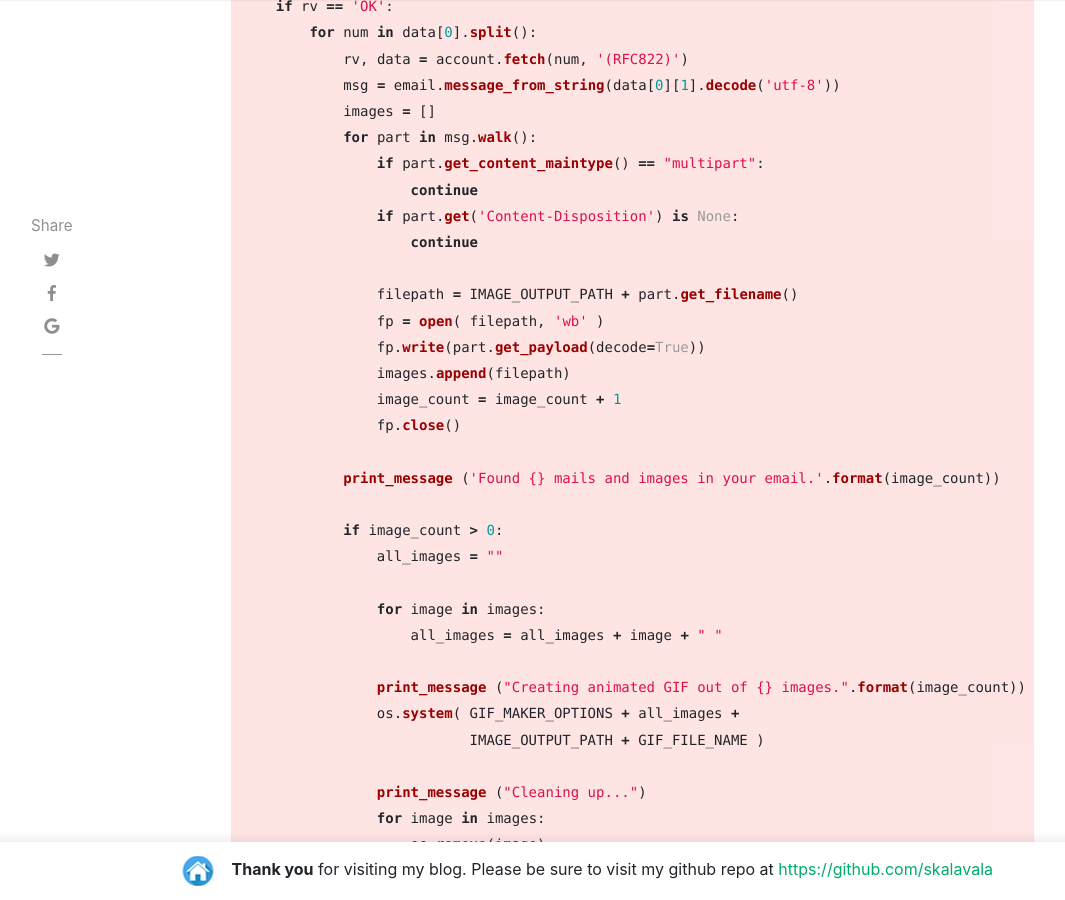
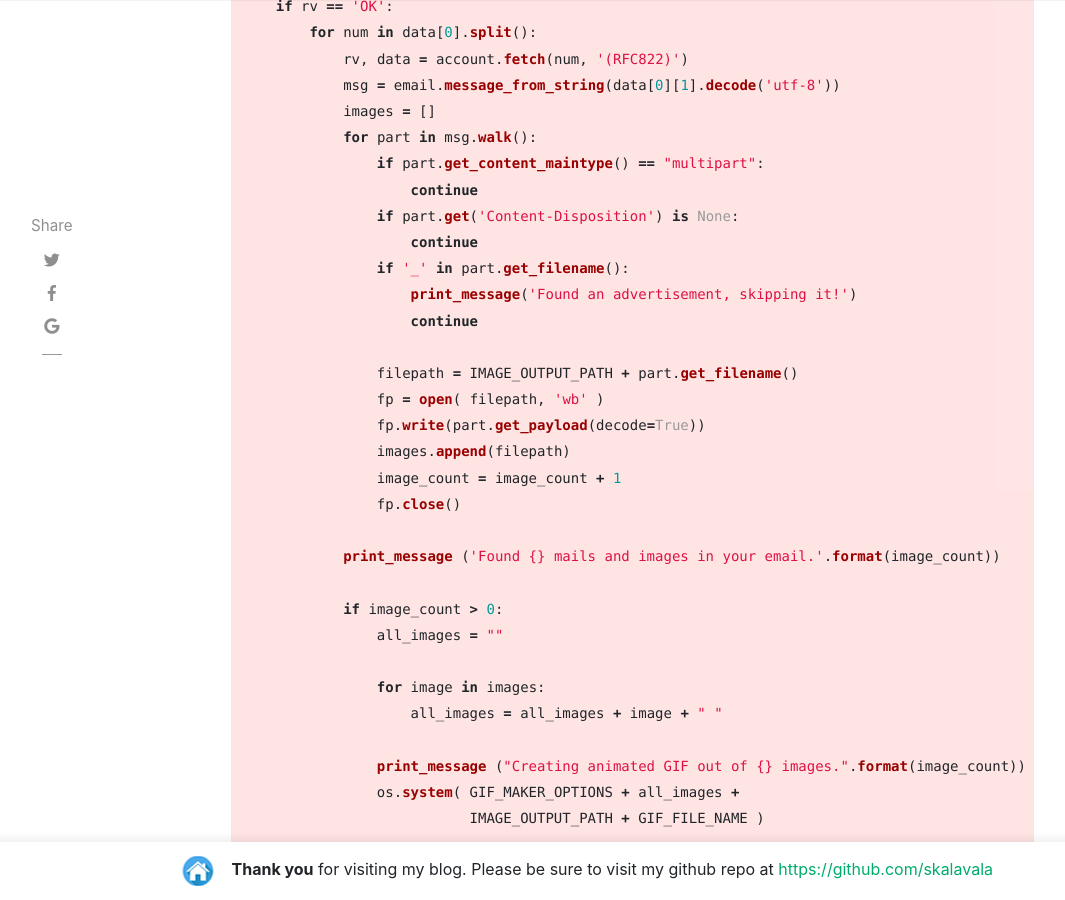
Before and after one commit to skalavala/skalavala.github.io, a Jekyll site: the page built from _posts/2018-01-12-usps.md, in a window 1280 px wide and 900 px high, scrolled down 6035 px. Shown: the whole window, without its empty margins (54-1119 px from the left). Built offline with Jekyll 4.4.1, drawn with Linux system fonts in a browser that asks for light colours; nearby versions of some CDN libraries; comment, search, counter and statistics services are not loaded.

Commit message:
Update 2018-01-12-usps.md

```diff
--- a/_posts/2018-01-12-usps.md
+++ b/_posts/2018-01-12-usps.md
@@ -188,6 +188,9 @@ def get_mails(account):
                 if part.get_content_maintype() == "multipart":
                     continue
                 if part.get('Content-Disposition') is None:
+                    continue
+                if '_' in part.get_filename():
+                    print_message('Found an advertisement, skipping it!')
                     continue
 
                 filepath = IMAGE_OUTPUT_PATH + part.get_filename()
```
